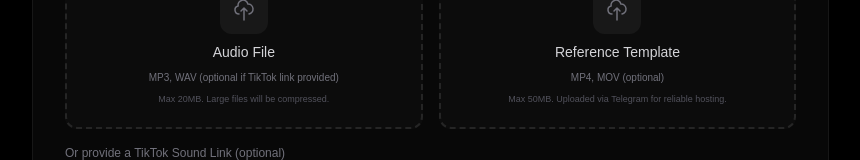
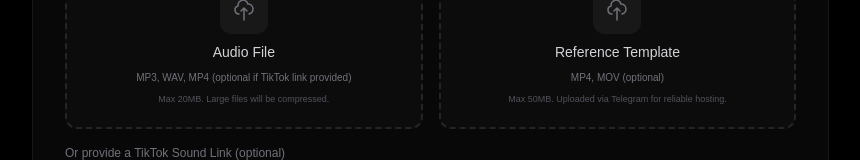
Before and after one commit to sharpconnect5050/sharpconnect, a Next.js app: page /campaign in a window 1280 px wide. Shown: the part 1061-1221 px from the top of the page, without its empty margins (0-860 px from the left). Built offline with nearby package versions, Linux system fonts and the light colour scheme; no server answers.

Commit message:
fix: add mp4 support to audio upload field

```diff
--- a/src/app/campaign/page.tsx
+++ b/src/app/campaign/page.tsx
@@ -412,8 +412,8 @@ export default function CampaignPage() {
               <div className="grid grid-cols-1 sm:grid-cols-2 gap-4">
                 <FileUpload
                   label="Audio File"
-                  hint="MP3, WAV (optional if TikTok link provided)"
-                  accept="audio/*"
+                  hint="MP3, WAV, MP4 (optional if TikTok link provided)"
+                  accept="audio/*,video/mp4"
                   bucket={BUCKETS.AUDIO}
                   file={audioFile}
                   setFile={setAudioFile}
--- a/src/lib/storage.ts
+++ b/src/lib/storage.ts
@@ -28,7 +28,7 @@ const MAX_FILE_SIZES: Record<string, number> = {
 };
 
 const ALLOWED_MIMES: Record<string, string[]> = {
-  [BUCKETS.AUDIO]: ["audio/mpeg", "audio/wav", "audio/mp3", "audio/wave"],
+  [BUCKETS.AUDIO]: ["audio/mpeg", "audio/wav", "audio/mp3", "audio/wave", "video/mp4"],
   [BUCKETS.REFERENCE_VIDEO]: ["video/mp4", "video/quicktime"],
   [BUCKETS.PAYMENT_PROOF]: ["image/jpeg", "image/png", "image/webp"],
   [BUCKETS.EDITOR_SUBMISSION]: ["video/mp4", "video/quicktime", "image/jpeg", "image/png", "application/zip", "application/x-zip-compressed"],
```
